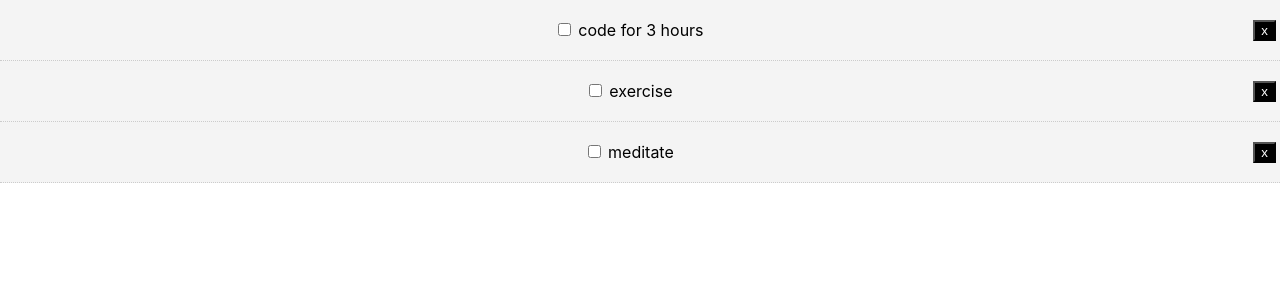
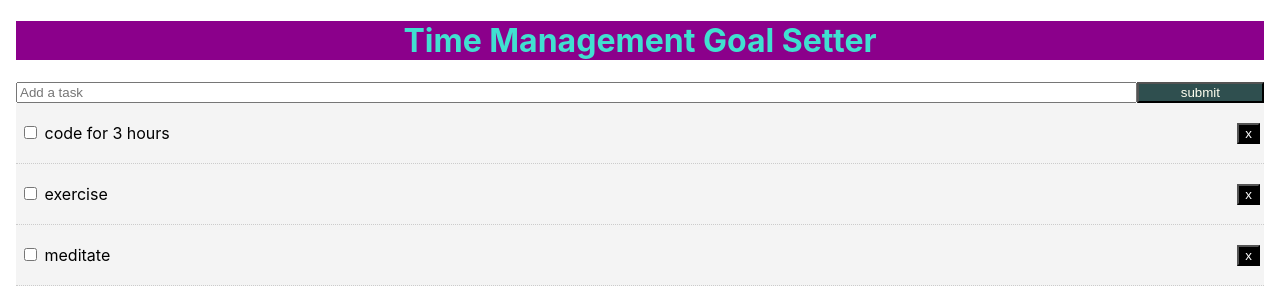
Before and after one commit to Mirtau/timeman, a React app: page / in a window 1280 px wide. Shown: the top 304 px of the page. Built offline with nearby package versions, Linux system fonts and the light colour scheme.

Commit message:
Header and add todo added

```diff
--- a/src/App.css
+++ b/src/App.css
@@ -1,3 +1,12 @@
-.App {
-  text-align: center;
+.container {
+  padding: 0 1rem;
 }
+
+.btn{
+  background: #2F4F4F;
+  color: #FFFFF0;
+  display: inline-block;
+}
+.btn:hover{
+  background: #00FF7F;
+}
--- a/src/App.js
+++ b/src/App.js
@@ -1,5 +1,7 @@
 import React, { Component } from 'react';
 import './App.css';
+import Header from './components/Header'
+import Addtodo from './components/Addtodo'
 import Todos from './components/Todos';
 
 class App extends Component {
@@ -37,7 +39,9 @@
   render() {
     return (
       <div className="App">
-        <header className="App-header">
+        <header className="container">
+        <Header />
+        <Addtodo />
         <Todos todos= { this.state.todos } markComplete={this.markComplete}
         delTodo={this.delTodo} />
         </header>
--- /dev/null
+++ b/src/components/Addtodo.js
@@ -0,0 +1,24 @@
+import React, { Component} from 'react';
+
+class Addtodo extends Component {
+  render() {
+    return (
+    <form style={{ display: 'flex' }}>
+      <input
+        type='text'
+        name='title'
+        style={{ flex: '10', poadding: '10px' }}
+        placeholder='Add a task'
+      />
+      <input
+      type='submit'
+      value='submit'
+      style={{ flex: '1' }}
+      className='btn'
+      />
+    </form>
+  );
+
+  }
+}
+export default Addtodo;
--- /dev/null
+++ b/src/components/Header.js
@@ -0,0 +1,16 @@
+import React from 'react';
+
+function Header() {
+  return (
+    <header style={headerStyle}>
+      <h1>Time Management Goal Setter</h1>
+    </header>
+  )
+};
+
+const headerStyle = {
+  background: '#8B008B',
+  color: '#40E0D0',
+  textAlign: 'center'
+};
+export default Header;
```
